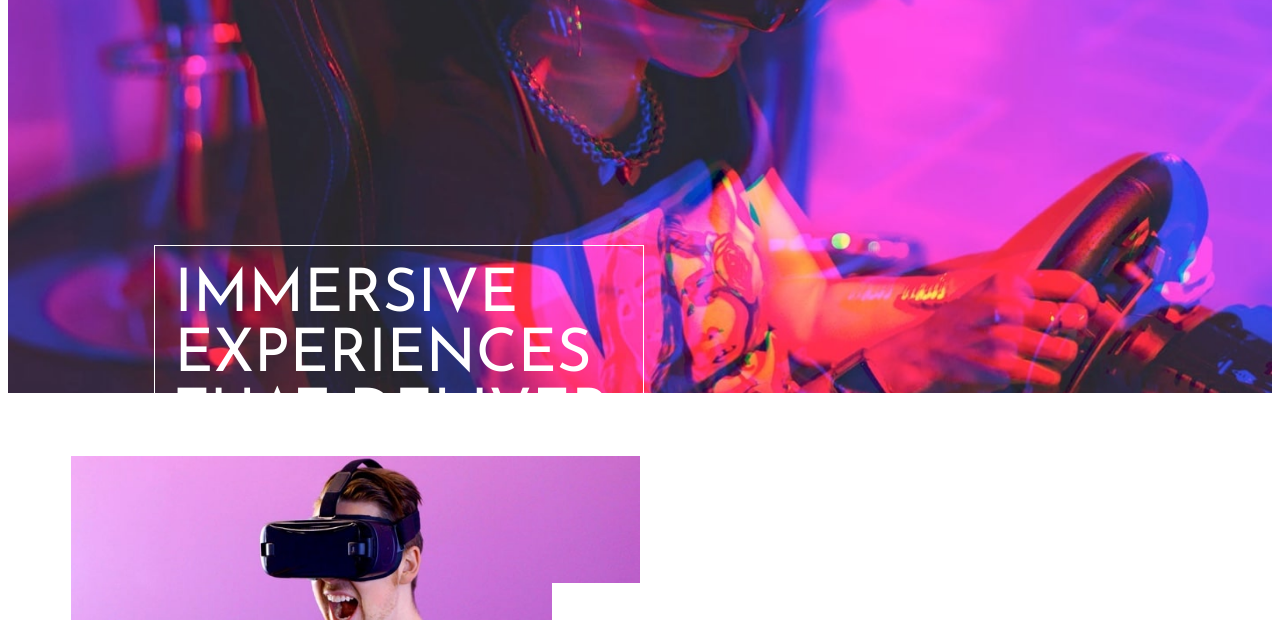
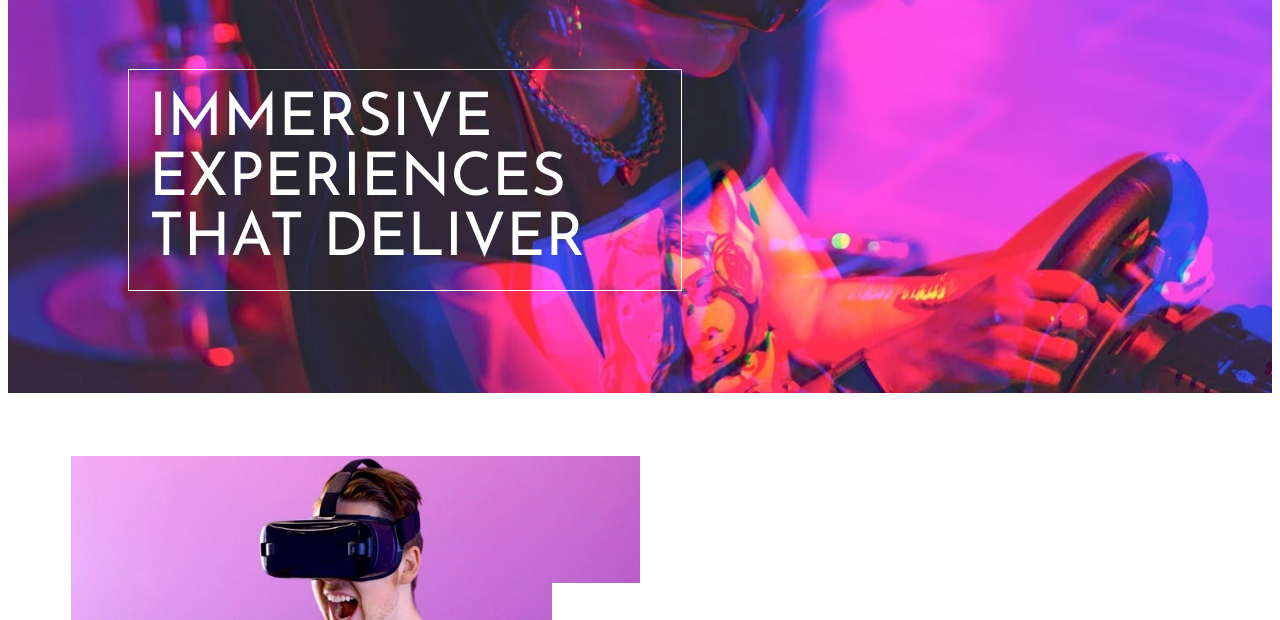
Before and after one commit to melpre/loopstudios-landing-page-main, a plain HTML site: page index.html in a window 1280 px wide. Shown: the part 115-735 px from the top of the page. Drawn offline with Linux system fonts and the light colour scheme; a web font is replaced by a local one.

Commit message:
Update styles.css

```diff
--- a/styles.css
+++ b/styles.css
@@ -71,7 +71,7 @@ h3 {
     width: 27%;
     max-width: 500px;
     gap: 8%;
-    height: 35%;
+    /* height: 35%; */
     margin: auto;
 }
 
@@ -86,10 +86,10 @@ h3 {
     display: flex;
     align-items: flex-start;
     flex-wrap: wrap;
-    max-width: 35%;
+    max-width: 40%;
     position: absolute;
-    top: 40%;
-    left: 12%;
+    top: 18%;
+    left: 10%;
 }
 
 #tagline-container {
```
